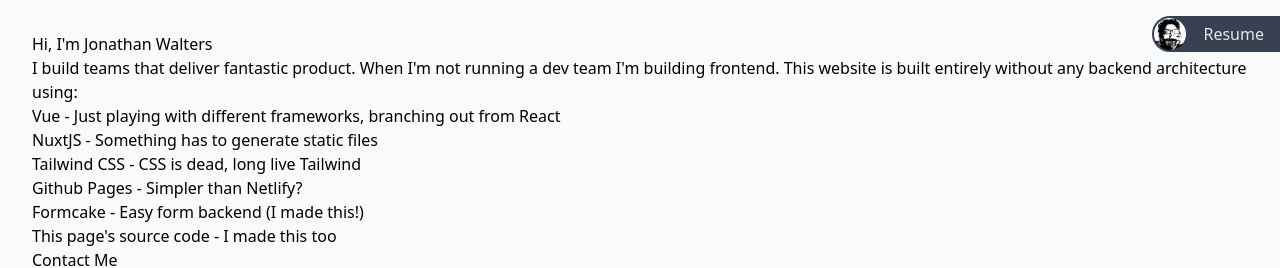
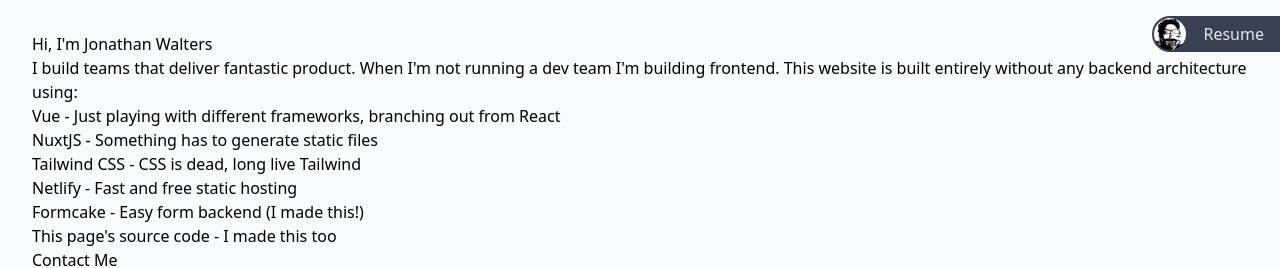
Before and after one commit to Chalks/chalks.github.io, a Nuxt app: page / in a window 1280 px wide. Shown: the top 268 px of the page. Built offline with nearby package versions, Linux system fonts and the light colour scheme; what @tailwindcss/typography would draw is missing.

Commit message:
update readme and index

```diff
--- a/src/pages/index.vue
+++ b/src/pages/index.vue
@@ -23,7 +23,7 @@ export default {
             <li><a href="https://vuejs.org/">Vue</a> - Just playing with different frameworks, branching out from React</li>
             <li><a href="https://nuxtjs.org/">NuxtJS</a> - Something has to generate static files</li>
             <li><a href="https://tailwindcss.com/">Tailwind CSS</a> - CSS is dead, long live Tailwind</li>
-            <li><a href="https://pages.github.com/">Github Pages</a> - Simpler than Netlify?</li>
+            <li><a href="https://www.netlify.com/">Netlify</a> - Fast and free static hosting</li>
             <li><a href="https://formcake.com">Formcake</a> - Easy form backend (I made this!)</li>
             <li><a href="https://github.com/Chalks/chalks.github.io">This page's source code</a> - I made this too</li>
         </ul>
```
Also changed, not shown: 1 other file (tests, documents, lock files or other folders).
